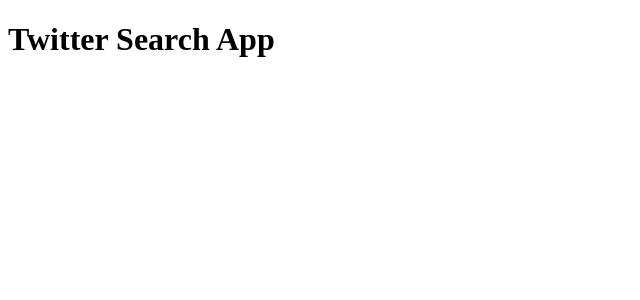
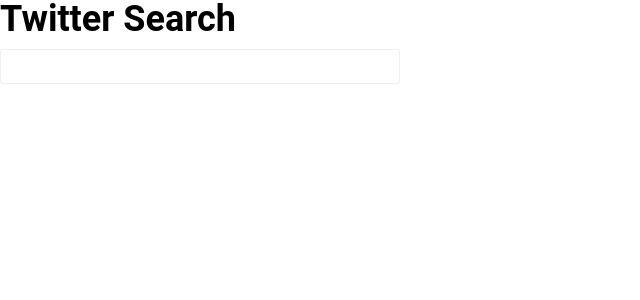
Before and after one commit to prakashio/twittersearch, a React (Create React App) app: page / in a window 1280 px wide. Shown: the top 300 px of the page, without its empty margins (0-640 px from the left). Built offline with nearby package versions, Linux system fonts and the light colour scheme.

Commit message:
feat: create basic component, props validation, add global style

```diff
--- a/package.json
+++ b/package.json
@@ -6,9 +6,11 @@
     "@testing-library/jest-dom": "^4.2.4",
     "@testing-library/react": "^9.3.2",
     "@testing-library/user-event": "^7.1.2",
+    "prop-types": "^15.7.2",
     "react": "^16.13.1",
     "react-dom": "^16.13.1",
-    "react-scripts": "3.4.1"
+    "react-scripts": "3.4.1",
+    "styled-components": "^5.1.1"
   },
   "scripts": {
     "start": "react-scripts start",
--- /dev/null
+++ b/src/components/index.js
@@ -0,0 +1,2 @@
+export { default as SearchInput } from './searchInput';
+export { default as Layout } from './layout';
--- /dev/null
+++ b/src/components/layout.js
@@ -0,0 +1,26 @@
+import React from 'react';
+import PropTypes from 'prop-types';
+import { GlobalStyle } from './utils';
+
+const Layout = ({ children, showHeader }) => (
+  <>
+    {showHeader && (
+      <header>
+        <h2>Twitter search</h2>
+      </header>
+    )}
+    <main>{children}</main>
+    <GlobalStyle />
+  </>
+);
+
+Layout.defaultProps = {
+  showHeader: true,
+};
+
+Layout.propTypes = {
+  children: PropTypes.element.isRequired,
+  showHeader: PropTypes.bool,
+};
+
+export default Layout;
--- /dev/null
+++ b/src/components/searchInput.js
@@ -0,0 +1,20 @@
+import React from 'react';
+import styled from 'styled-components';
+
+import { Input } from './utils';
+
+const SearchWrapper = styled.div`
+  width: 400px;
+  height: 500px;
+  position: relative;
+`;
+
+const SearchInput = () => {
+  return (
+    <SearchWrapper>
+      <Input />
+    </SearchWrapper>
+  );
+};
+
+export default SearchInput;
--- /dev/null
+++ b/src/components/utils/button.js
@@ -0,0 +1,20 @@
+import styled from 'styled-components';
+
+const Button = styled.button`
+  width: 100px;
+  height: 40px;
+  margin: 10px;
+  background-color: #0072ff;
+  border: none;
+  color: white;
+  border-radius: 3px;
+  cursor: pointer;
+
+  &:hover,
+  &:focus,
+  &:active {
+    background-color: #0055d4;
+  }
+`;
+
+export default Button;
--- /dev/null
+++ b/src/components/utils/globalStyle.js
@@ -0,0 +1,33 @@
+import { createGlobalStyle } from 'styled-components';
+
+const GlobalStyle = createGlobalStyle`
+    * {
+        box-sizing: border-box;
+        margin: 0;
+    }
+    html,
+    body {
+    margin: 0;
+    color: #555;
+    font-family: 'Roboto', sans-serif;
+    font-size: 18px;
+    line-height: 1.4;
+    > div {
+        margin-top: 0;
+    }
+    h1,
+    h2,
+    h3,
+    h4,
+    h5,
+    h6 {
+        color: #000;
+        line-height: 1.1;
+        + * {
+        margin-top: 0.5rem;
+        }
+    }
+    }
+`;
+
+export default GlobalStyle;
--- /dev/null
+++ b/src/components/utils/index.js
@@ -0,0 +1,3 @@
+export { default as Input } from './input';
+export { default as Button } from './button';
+export { default as GlobalStyle } from './globalStyle';
--- /dev/null
+++ b/src/components/utils/input.js
@@ -0,0 +1,13 @@
+import styled from 'styled-components';
+
+const Input = styled.input`
+  width: 400px;
+  height: 35px;
+  border: 1px solid #efefef;
+  outline: none;
+  font-size: 18px;
+  border-radius: 3px;
+  padding-left: 10px;
+`;
+
+export default Input;
--- a/src/pages/App.js
+++ b/src/pages/App.js
@@ -1,5 +1,11 @@
 import React from 'react';
+import { SearchInput, Layout } from '../components';
 
-const App = () => <h1>Twitter Search App</h1>;
+const App = () => (
+  <Layout showHeader={false}>
+    <h1>Twitter Search</h1>
+    <SearchInput />
+  </Layout>
+);
 
 export default App;
```
Also changed, not shown: 1 other file (tests, documents, lock files or other folders).
